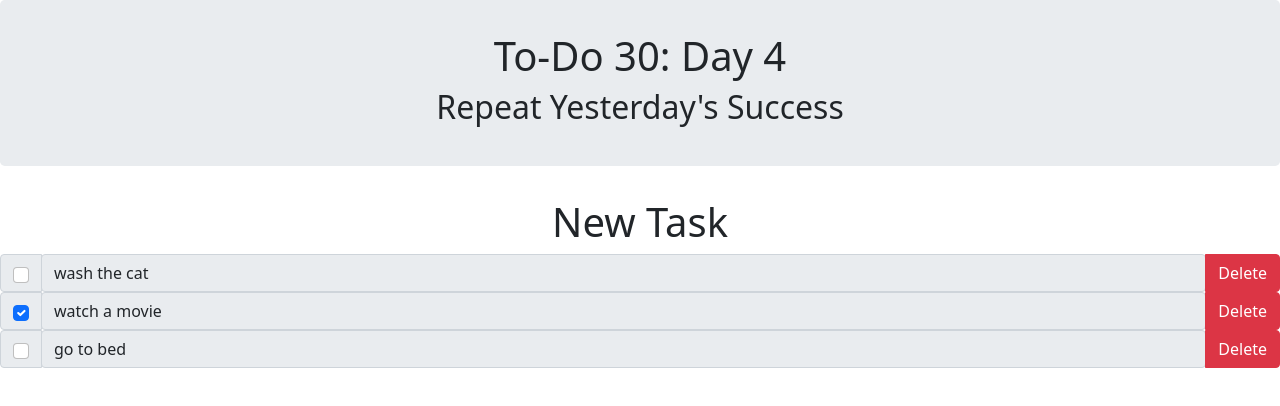
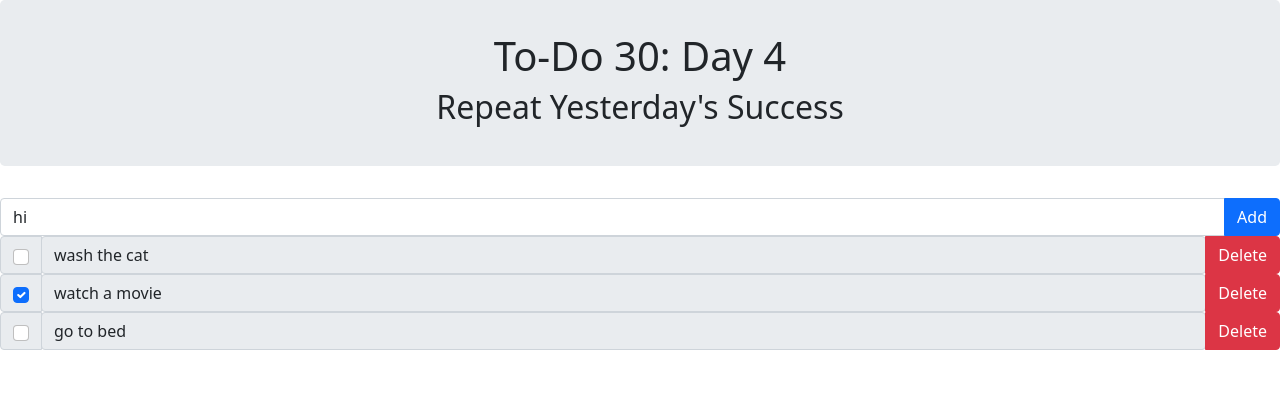
Before and after one commit to ejw773/to-do-30, a React (Create React App) app: page / in a window 1280 px wide. Shown: the top 406 px of the page. Built offline with nearby package versions, Linux system fonts and the light colour scheme.

Commit message:
adds new task component

```diff
--- a/src/components/MainComponent.js
+++ b/src/components/MainComponent.js
@@ -23,7 +23,7 @@ const Main = () => {
         }
     ])
     const addTask = (task) => {
-        console.log(`Add: ${task}`)
+        let newId = 0;
     };
     const toggleStatus = (targetId) => {
         let targetIndex = taskList.findIndex((item) => item.id === targetId);
--- a/src/components/NewTaskComponent.js
+++ b/src/components/NewTaskComponent.js
@@ -5,10 +5,21 @@ import Button from 'react-bootstrap/Button';
 import Row from 'react-bootstrap/Row';
 
 const NewTask = () => {
+    const [userInput, setUserInput] = useState('hi');
+    const handleChange = ({target}) => {
+        let newInput = target.value;
+        setUserInput(newInput);
+    }
     return (
-        <div>
-            <h1>New Task</h1>
-        </div>
+        <Row>
+            <InputGroup>
+                <FormControl
+                    onChange={handleChange}
+                    value={userInput}
+                />
+                <Button>Add</Button>
+            </InputGroup>
+        </Row>
     )
 }
 
```
